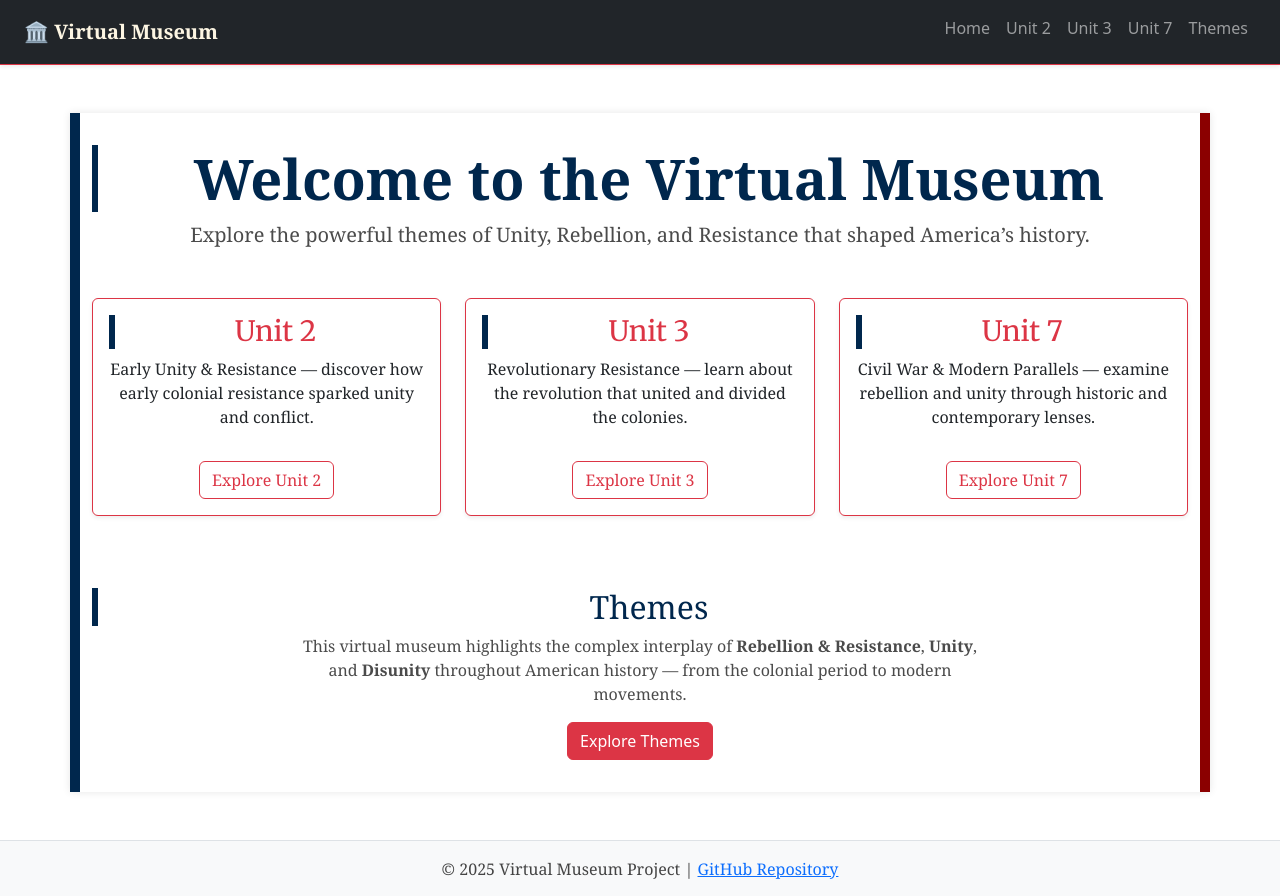
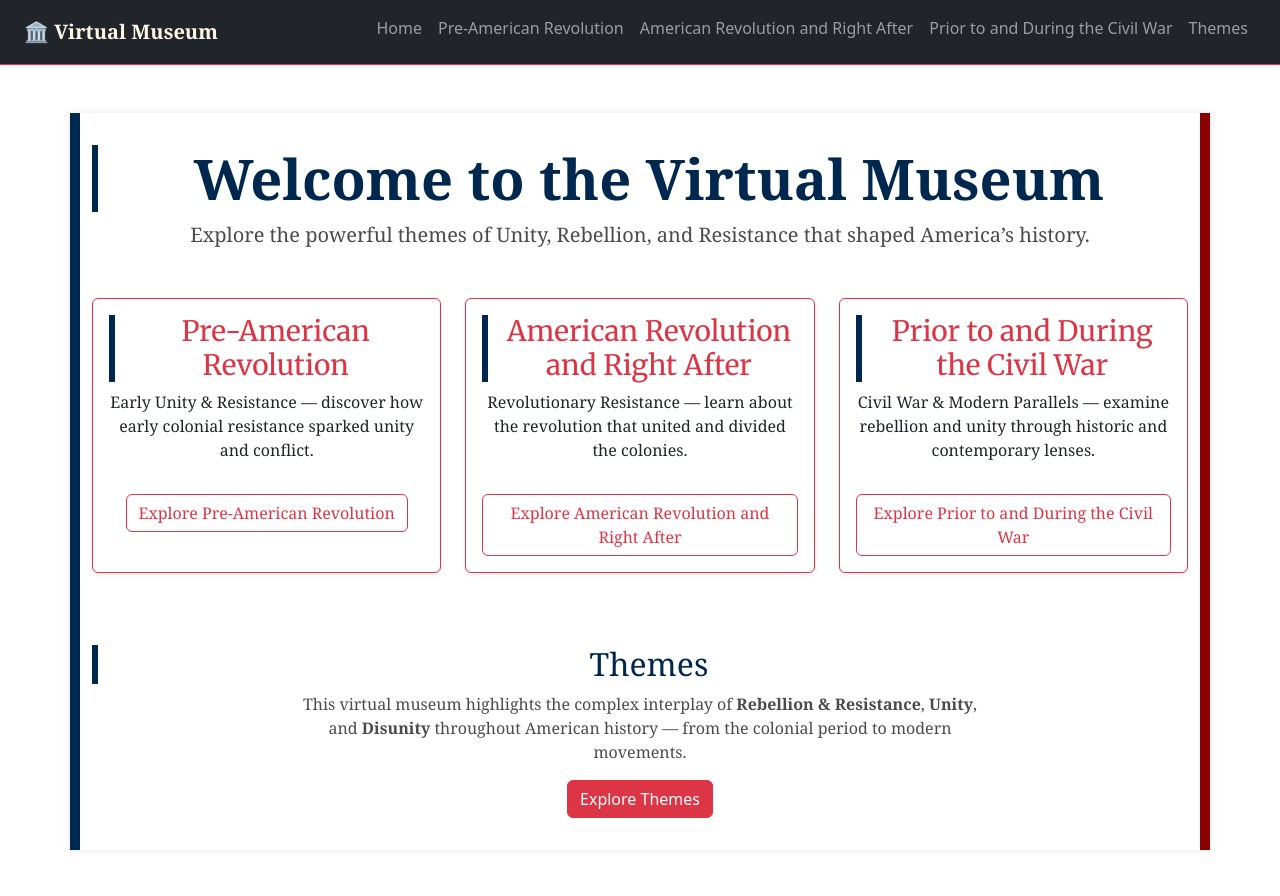
Before and after one commit to RaviPatw/history_project, a Django app: page / in a window 1280 px wide. Shown: the top 896 px of the page. Run offline with Django 5.2, Linux system fonts and the light colour scheme; some libraries are stand-ins or nearby versions.

Commit message:
gb documents

```diff
--- a/history/document/models.py
+++ b/history/document/models.py
@@ -17,3 +17,4 @@ class Document(models.Model):
     is_bacon = models.BooleanField(default=False)
     def __str__(self):
         return self.title
+        # return gb
--- a/history/templates/index.html
+++ b/history/templates/index.html
@@ -14,11 +14,11 @@
       <div class="col-md-4 mb-4">
         <div class="card h-100 shadow-sm border-danger" style="font-family: 'Georgia', serif;">
           <div class="card-body">
-            <h3 class="card-title text-danger">Unit 2</h3>
+            <h3 class="card-title text-danger">Pre-American Revolution</h3>
             <p class="card-text text-dark">
               Early Unity & Resistance — discover how early colonial resistance sparked unity and conflict.
             </p>
-            <a href="{% url 'unit_page' 'unit2' %}" class="btn btn-outline-danger mt-3">Explore Unit 2</a>
+            <a href="{% url 'unit_page' 'unit2' %}" class="btn btn-outline-danger mt-3">Explore Pre-American Revolution</a>
           </div>
         </div>
       </div>
@@ -26,11 +26,11 @@
       <div class="col-md-4 mb-4">
         <div class="card h-100 shadow-sm border-danger" style="font-family: 'Georgia', serif;">
           <div class="card-body">
-            <h3 class="card-title text-danger">Unit 3</h3>
+            <h3 class="card-title text-danger">American Revolution and Right After</h3>
             <p class="card-text text-dark">
               Revolutionary Resistance — learn about the revolution that united and divided the colonies.
             </p>
-            <a href="{% url 'unit_page' 'unit3' %}" class="btn btn-outline-danger mt-3">Explore Unit 3</a>
+            <a href="{% url 'unit_page' 'unit3' %}" class="btn btn-outline-danger mt-3">Explore American Revolution and Right After</a>
           </div>
         </div>
       </div>
@@ -38,11 +38,11 @@
       <div class="col-md-4 mb-4">
         <div class="card h-100 shadow-sm border-danger" style="font-family: 'Georgia', serif;">
           <div class="card-body">
-            <h3 class="card-title text-danger">Unit 7</h3>
+            <h3 class="card-title text-danger">Prior to and During the Civil War</h3>
             <p class="card-text text-dark">
               Civil War & Modern Parallels — examine rebellion and unity through historic and contemporary lenses.
             </p>
-            <a href="{% url 'unit_page' 'unit7' %}" class="btn btn-outline-danger mt-3">Explore Unit 7</a>
+            <a href="{% url 'unit_page' 'unit7' %}" class="btn btn-outline-danger mt-3">Explore Prior to and During the Civil War</a>
           </div>
         </div>
       </div>
--- a/history/templates/partials/_navbar.html
+++ b/history/templates/partials/_navbar.html
@@ -12,13 +12,13 @@
           <a class="nav-link" href="{% url 'index' %}">Home</a>
         </li>
         <li class="nav-item">
-          <a class="nav-link" href="{%url 'unit_page' 'unit2'%}">Unit 2</a>
+          <a class="nav-link" href="{%url 'unit_page' 'unit2'%}">Pre-American Revolution</a>
         </li>
         <li class="nav-item">
-          <a class="nav-link" href="{%url 'unit_page' 'unit3'%}">Unit 3</a>
+          <a class="nav-link" href="{%url 'unit_page' 'unit3'%}">American Revolution and Right After</a>
         </li>
         <li class="nav-item">
-          <a class="nav-link" href="{%url 'unit_page' 'unit7'%}">Unit 7</a>
+          <a class="nav-link" href="{%url 'unit_page' 'unit7'%}">Prior to and During the Civil War</a>
         </li>
         <li class="nav-item">
           <a class="nav-link" href="{%url 'themes'%}">Themes</a>
--- a/history/templates/unit.html
+++ b/history/templates/unit.html
@@ -2,7 +2,7 @@
 {% block content %}
 <div class="container my-5 p-4 rounded shadow-sm" style="background-color: #fffef7; border-left: 12px solid #00274d; border-right: 12px solid #8b0000;">
   <h1 class="mb-4" style="color: #8b0000; border-left: 6px solid #00274d; padding-left: 12px; font-family: 'Merriweather', serif;">
-    Documents for {{ unit_id|capfirst }}
+    Documents
   </h1>
 
   {% if documents %}
```
Also changed, not shown: history/db.sqlite3, history/media/photos/2025/06/09/Fugitive-Slave-Bill-1600x900.png (added), history/media/photos/2025/06/09/LOC_005_spot_1.jpg (added), history/media/photos/2025/06/09/compact-copy.webp (added).
